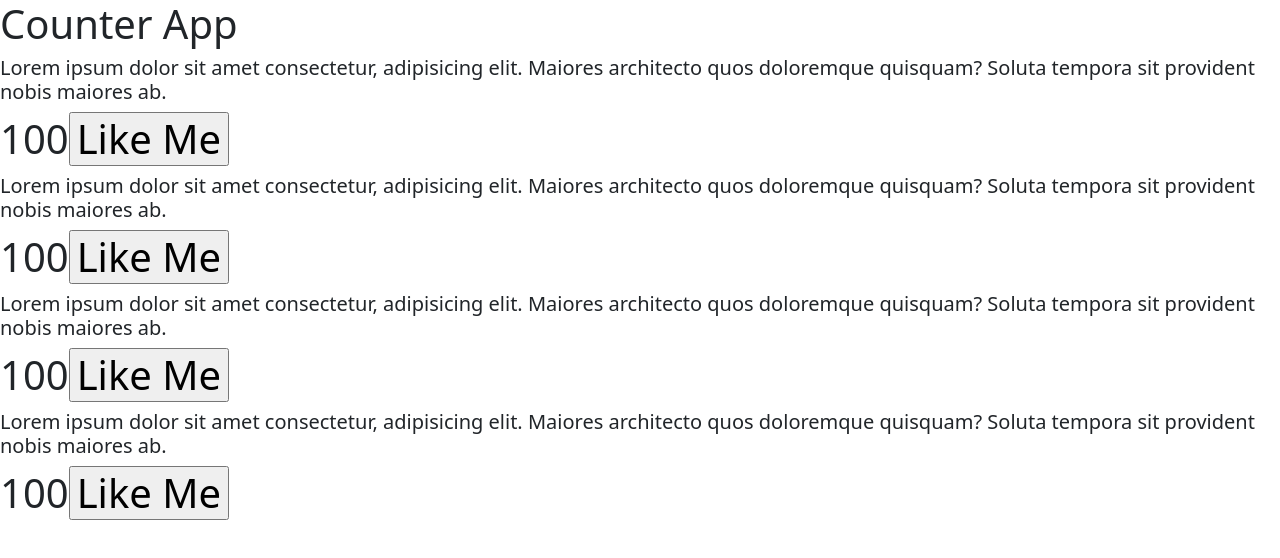
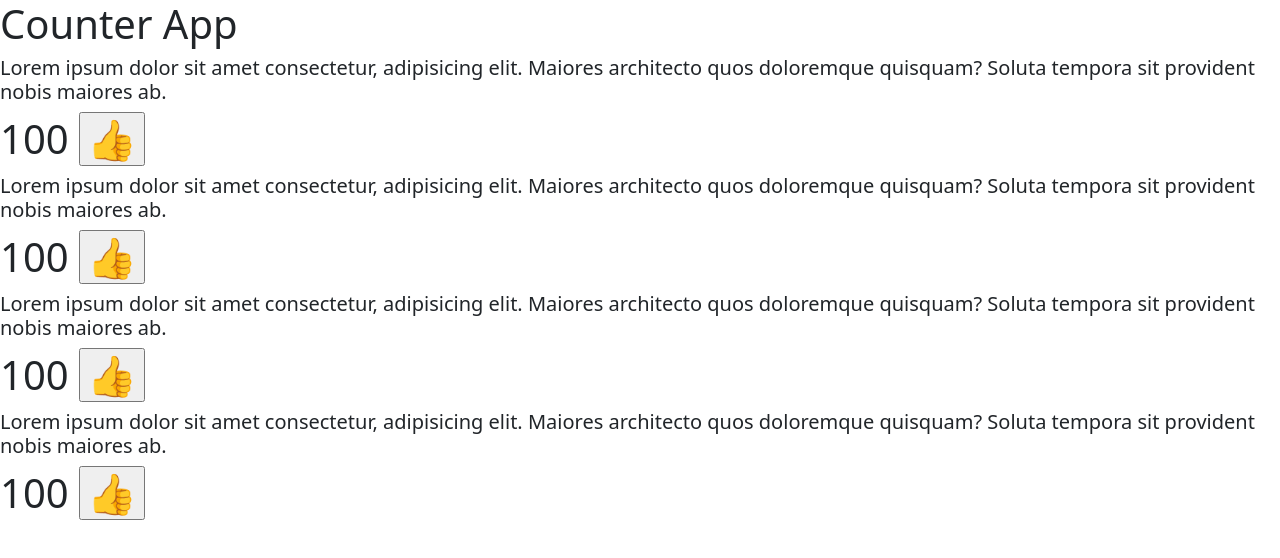
Before and after one commit to pranay2097/third-react-app, a React (Create React App) app: page / in a window 1280 px wide. Shown: the top 558 px of the page. Built offline with nearby package versions, Linux system fonts and the light colour scheme.

Commit message:
simple counter app

```diff
--- a/src/App.js
+++ b/src/App.js
@@ -31,7 +31,8 @@ function CounterApp() {
       <h5>Lorem ipsum dolor sit amet consectetur, adipisicing elit. Maiores architecto quos doloremque quisquam? Soluta tempora sit provident nobis maiores ab.
       </h5>
       <h1>
-        {counter}<input type="button" value="Like Me" onClick={LikeMeAction} />
+        {counter}{" "}
+        <input type="button" value="&#128077;" onClick={LikeMeAction} />
       </h1>
 
     </>
```
